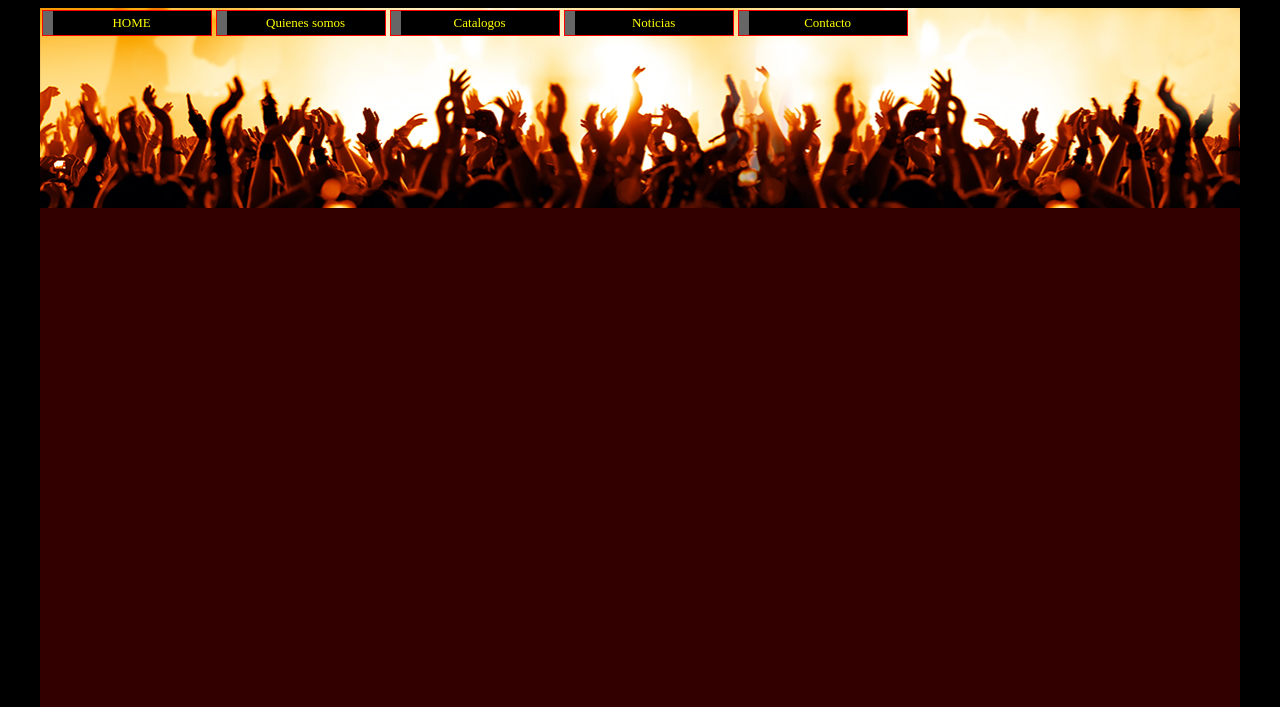
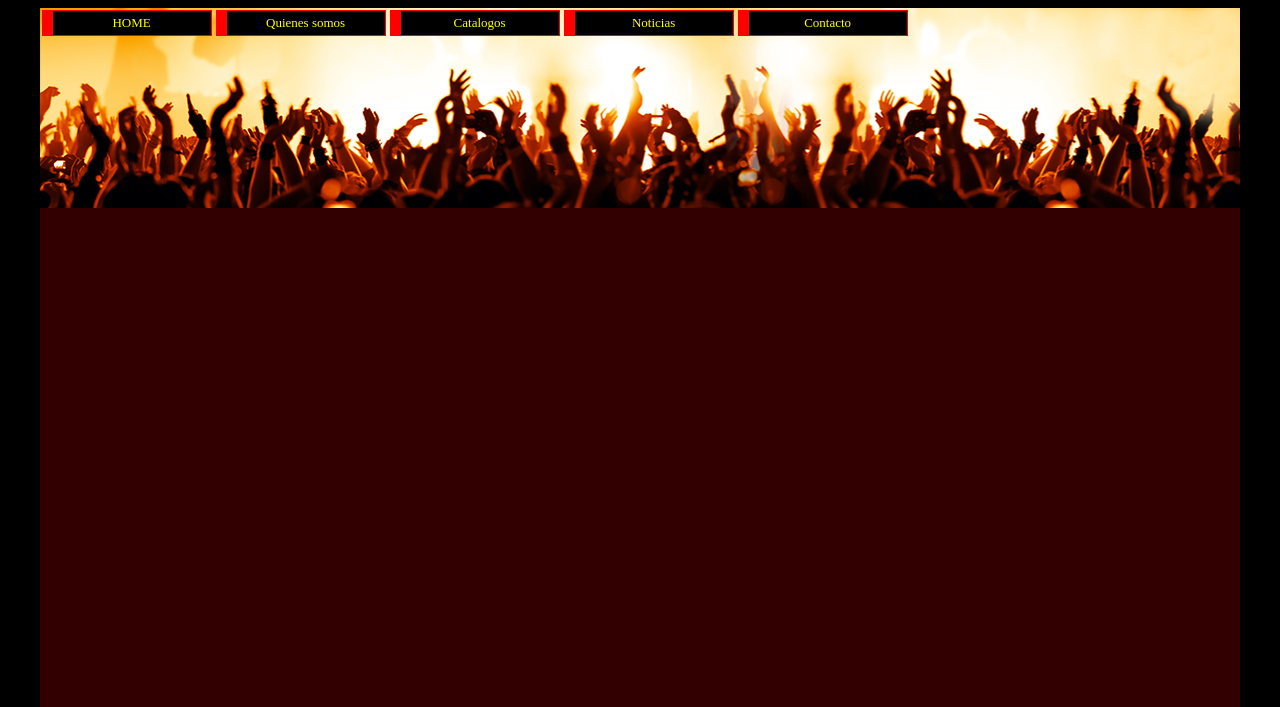
Before and after one commit to Unicen-Tuari/ealcca, a PHP site: page / in a window 1280 px wide. Shown: the top 707 px of the page. Run offline with PHP 8.4, Linux system fonts and the light colour scheme.

Commit message:
estructura

```diff
--- a/css/miestilo.css
+++ b/css/miestilo.css
@@ -30,7 +30,7 @@ header{
   font-size: 13px;
   color: yellow;
   background-color: black;
-  border-left:10px solid #666666;
+  border-left:10px solid red;
 }
 
 #navmenu li a:hover{
```
